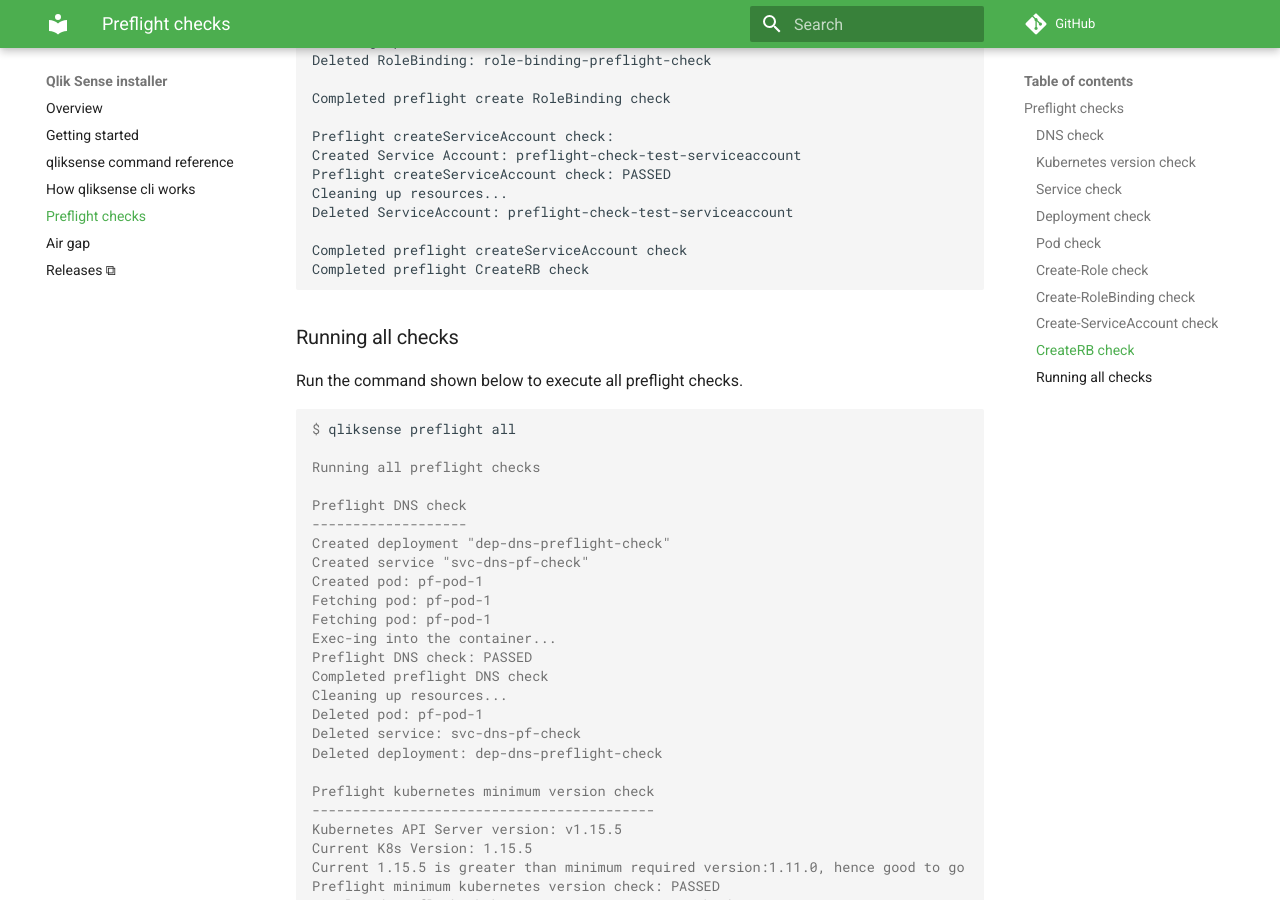
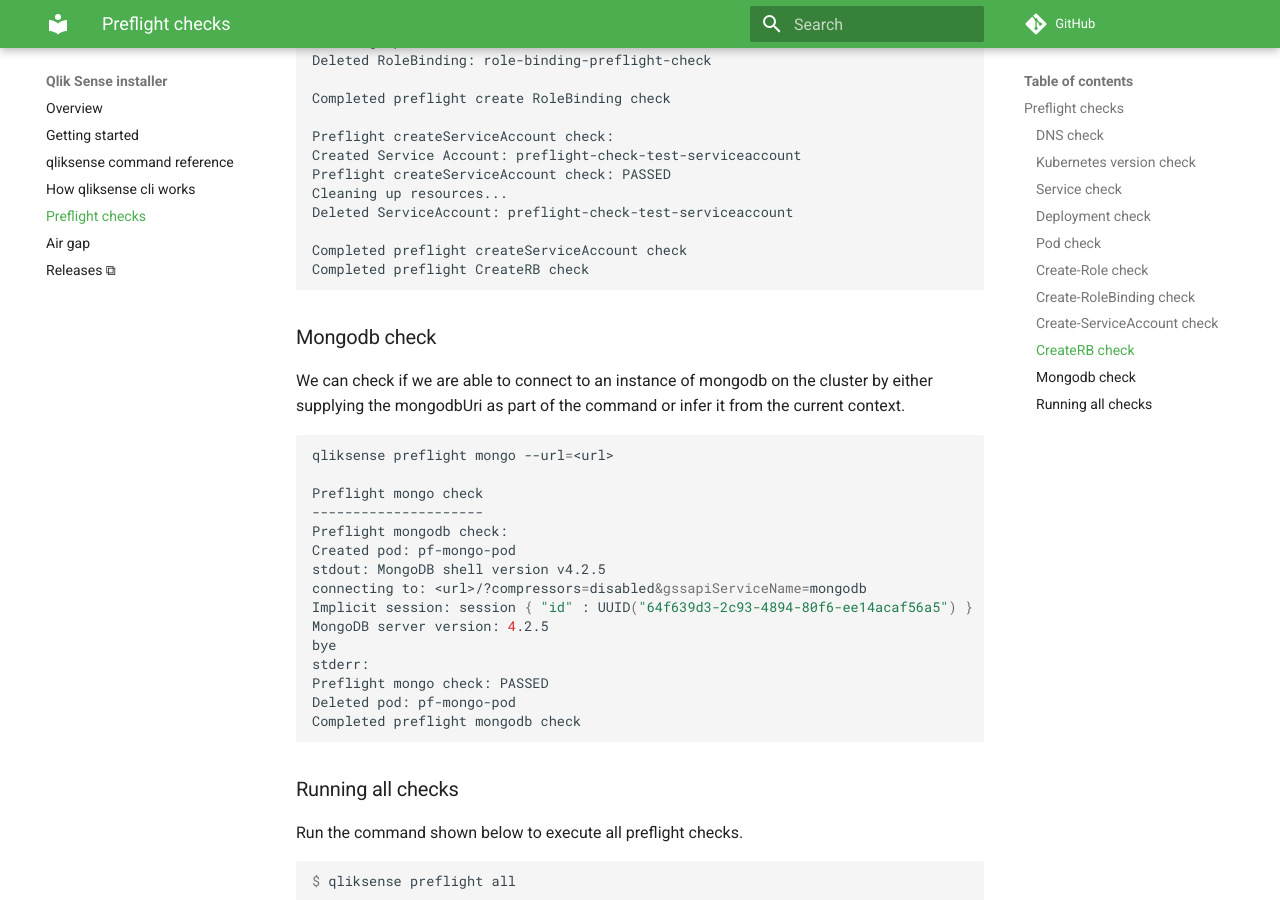
Before and after one commit to qlik-oss/sense-installer, an MkDocs documentation site: the page built from docs/preflight_checks.md, in a window 1280 px wide and 900 px high, scrolled down 4161 px. Built offline with MkDocs 1.6.1 and Material for MkDocs 9.7.7, drawn with Linux system fonts in a browser that asks for light colours; comment, search, counter and statistics services are not loaded.

Commit message:
updated readme

````diff
--- a/docs/preflight_checks.md
+++ b/docs/preflight_checks.md
@@ -191,6 +191,29 @@
 Completed preflight CreateRB check
 ```
 
+### Mongodb check
+We can check if we are able to connect to an instance of mongodb on the cluster by either supplying the mongodbUri as part of the command or infer it from the current context.
+
+```shell
+qliksense preflight mongo --url=<url>
+
+Preflight mongo check
+---------------------
+Preflight mongodb check:
+Created pod: pf-mongo-pod
+stdout: MongoDB shell version v4.2.5
+connecting to: <url>/?compressors=disabled&gssapiServiceName=mongodb
+Implicit session: session { "id" : UUID("64f639d3-2c93-4894-80f6-ee14acaf56a5") }
+MongoDB server version: 4.2.5
+bye
+stderr:
+Preflight mongo check: PASSED
+Deleted pod: pf-mongo-pod
+Completed preflight mongodb check
+```
+
+
+
 ### Running all checks
 Run the command shown below to execute all preflight checks.
 ```console
````
